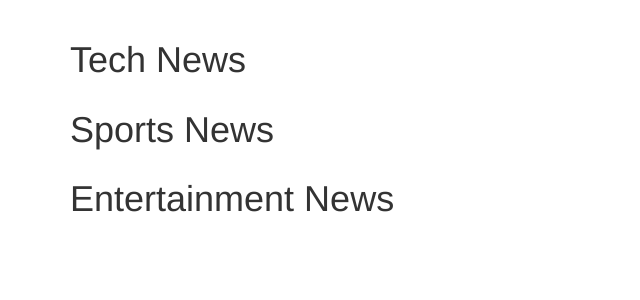
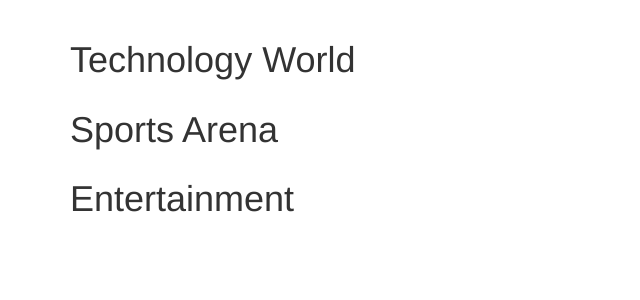
Before and after one commit to willyowi/News_News, a Flask app: template app/templates/index.html in a window 1280 px wide. Shown: the part 52-352 px from the top of the page, without its empty margins (0-640 px from the left). Run offline with Flask 2, Linux system fonts and the light colour scheme; the template is opened without the code that fills it, so the values that code supplies are empty; some libraries are stand-ins or nearby versions.

Commit message:
add styles

```diff
--- a/app/templates/base.html
+++ b/app/templates/base.html
@@ -2,4 +2,5 @@
 
 {% block navbar %}
     {% include 'navbar.html' %}
+
 {% endblock %}
--- a/app/templates/index.html
+++ b/app/templates/index.html
@@ -1,13 +1,20 @@
     {% extends 'base.html' %}
-
      {% import 'macros.html' as macro %}
 
+
+
+      <!-- Styles block -->
+     {% block styles%}
+         {{ super() }}
+         <link rel="stylesheet" href="{{url_for('static',filename='css/style.css')}}">
+     {% endblock %}
+     <!-- Content block -->
      {% block content %}
      <div class="container">
     <div class="row">
       <div class="col-md-12">
 
-     <h1>Tech News</h1>
+         <h1>Technology World</h1>
         <ul>
           {{macro.displaySourcesList(technology)}}
 
@@ -16,7 +23,7 @@
     </div>
     <div class="row">
       <div class="col-md-12">
-    <h1>Sports News</h1>
+        <h1>Sports Arena</h1>
         <ul>
           {{macro.displaySourcesList(sports)}}
         </ul>
@@ -24,7 +31,7 @@
     </div>
     <div class="row">
       <div class="col-md-12">
-    <h1>Entertainment News</h1>
+        <h1>Entertainment</h1>
         <ul>
           {{macro.displaySourcesList(entertainment)}}
         </ul>
```
Also changed, not shown: app/static/css/styles.css (+5 -3 lines). Lines whose indentation alone changed are shown as unchanged.
